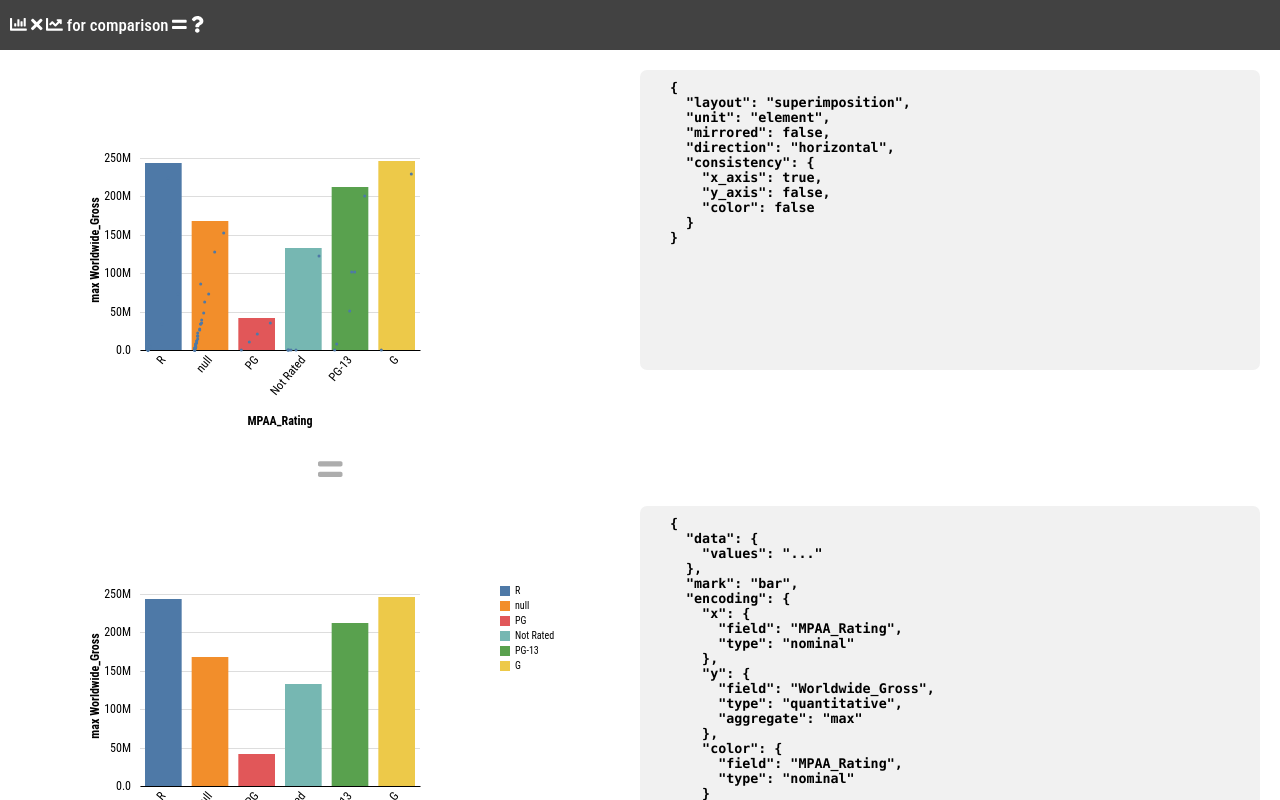
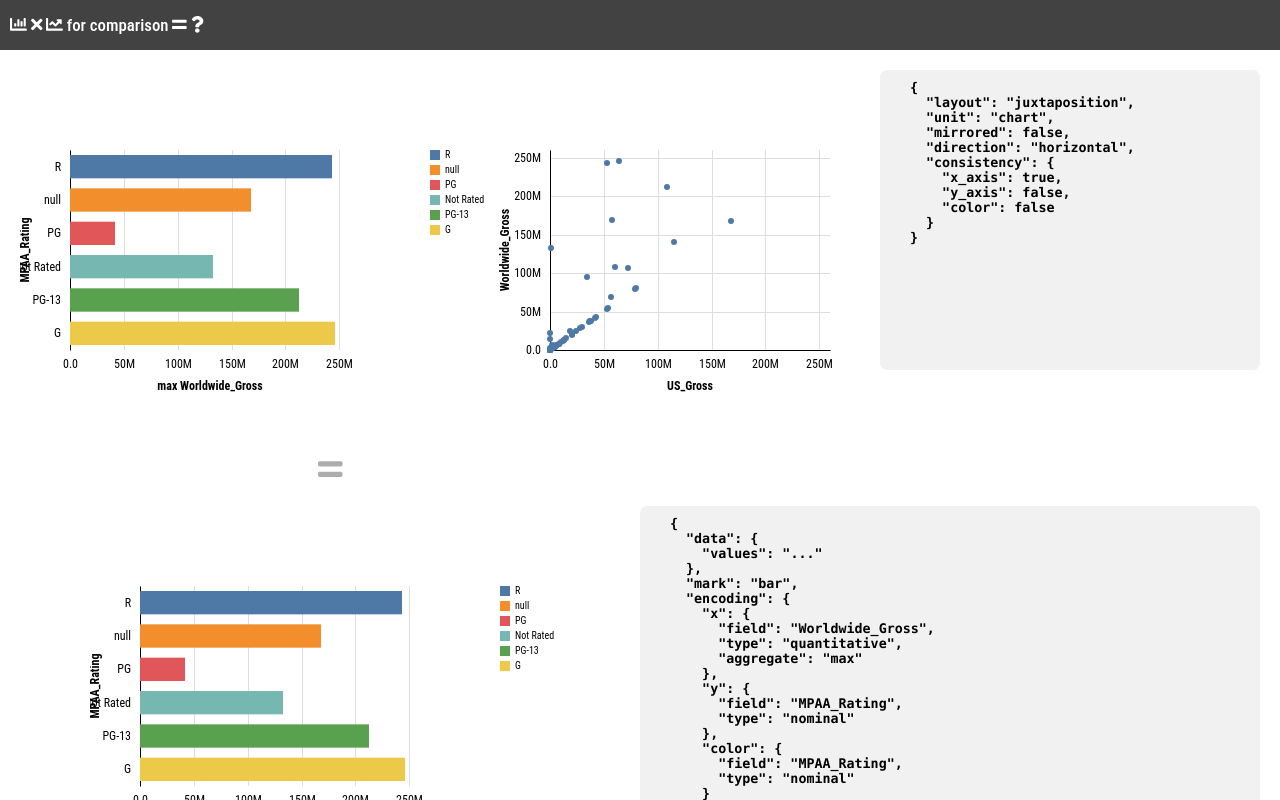
Before and after one commit to sehilyi/comparative-layout-explorer, a React app: page / in a window 1280 px wide. Built offline with nearby package versions, Linux system fonts and the light colour scheme.

Commit message:
Add horizontal bar chart

```diff
--- a/src/components/visualizations/barcharts/index.ts
+++ b/src/components/visualizations/barcharts/index.ts
@@ -1,7 +1,7 @@
 import * as d3 from 'd3';
 import {Spec} from 'src/models/simple-vega-spec';
 import {translate, ifUndefinedGetDefault, uniqueValues} from 'src/useful-factory/utils';
-import {CHART_MARGIN, CHART_SIZE, getBarWidth, getBarColor, getChartSize, _width, _height, _g, _transform, _rect, _y, _x, _fill, _stroke, _stroke_width} from '../design-settings';
+import {CHART_MARGIN, CHART_SIZE, getBarSize, getChartSize, _width, _height, _g, _transform, _rect, _y, _x, _fill, _stroke, _stroke_width, getColor} from '../design-settings';
 import {isUndefined} from 'util';
 import {BarchartStyle} from 'src/models/barchart-style';
 import {renderLegend} from '../legends';
@@ -10,13 +10,10 @@ import {getAggValues} from '../data-handler';
 import {LEGEND_PADDING} from '../legends/default-design';
 import {ScaleBand, ScaleLinear} from 'd3';
 import {DEFAULT_CHART_STYLE} from '../chart-styles';
+import {getDomain} from '../data-handler/domain-calculator';
 
 export function renderSimpleBarChart(ref: SVGSVGElement, spec: Spec) {
-  const {values} = spec.data;
   const {color} = spec.encoding;
-  const {field: xField} = spec.encoding.x, {field: yField, aggregate} = spec.encoding.y;
-
-  const aggValsByKey = getAggValues(values, xField, [yField], aggregate);
 
   d3.select(ref).selectAll('*').remove();
 
@@ -28,11 +25,12 @@ export function renderSimpleBarChart(ref: SVGSVGElement, spec: Spec) {
   const g = d3.select(ref).append(_g)
     .attr(_transform, translate(CHART_MARGIN.left, CHART_MARGIN.top));
 
-  const c = d3.scaleOrdinal()
-    .domain(aggValsByKey.map(d => d[xField]))
-    .range(getBarColor(isUndefined(color) ? 1 : aggValsByKey.map(d => d[xField]).length));
+  const {...domains} = getDomain(spec)
 
-  renderBarChart(g, spec, {x: aggValsByKey.map(d => d[xField]), y: aggValsByKey.map((d: object) => d[yField])}, {...DEFAULT_CHART_STYLE, color: c, colorKey: xField, legend: !isUndefined(color)})
+  renderBarChart(g, spec, {x: domains.x, y: domains.y}, {
+    ...DEFAULT_CHART_STYLE,
+    color: getColor(domains.color), colorKey: domains.cKey, verticalBar: spec.encoding.x.type === "nominal", legend: !isUndefined(color)
+  })
 }
 
 // TODO: only vertical bar charts are handled
@@ -42,11 +40,14 @@ export function renderBarChart(
   domain: {x: string[] | number[], y: string[] | number[]}, // determine the axis range
   styles: BarchartStyle) {
 
-  const {values} = spec.data;
-  const {aggregate} = spec.encoding.y;
-  const aggValues = ifUndefinedGetDefault(styles.altVals, getAggValues(values, spec.encoding.x.field, [spec.encoding.y.field], aggregate));
+  const {verticalBar} = styles
+  const {aggregate} = verticalBar ? spec.encoding.y : spec.encoding.x
+  const {field: nField} = verticalBar ? spec.encoding.x : spec.encoding.y,
+    {field: qField} = verticalBar ? spec.encoding.y : spec.encoding.x
+
+  const aggValues = ifUndefinedGetDefault(styles.altVals, getAggValues(spec.data.values, nField, [qField], aggregate));
   const {x, y} = renderAxes(g, domain.x, domain.y, spec, styles);
-  renderBars(g, aggValues, spec.encoding.y.field, spec.encoding.x.field, uniqueValues(domain.x, "").length, x as ScaleBand<string>, y as ScaleLinear<number, number>, {...styles, colorKey: spec.encoding.x.field})
+  renderBars(g, aggValues, qField, nField, uniqueValues(domain.x, "").length, x as ScaleBand<string>, y as ScaleLinear<number, number>, {...styles})
   if (styles.legend) renderLegend(g.append(_g).attr(_transform, translate(CHART_SIZE.width + CHART_MARGIN.right + LEGEND_PADDING, 0)), styles.color.domain() as string[], styles.color.range() as string[])
 }
 
@@ -55,26 +56,52 @@ export function renderBars(
   data: object[],
   vKey: string,
   gKey: string,
-  numOfX: number,
-  x: d3.ScaleBand<string>,
-  y: d3.ScaleLinear<number, number>,
+  numOfC: number, // TODO: remove this?
+  x: d3.ScaleBand<string> | d3.ScaleLinear<number, number>,
+  y: d3.ScaleLinear<number, number> | d3.ScaleBand<string>,
   styles: BarchartStyle) {
 
-  const {mulSize, shiftBy, yOffsetData, xPreStr, barGap, width, height, stroke, stroke_width} = styles
-  const bandUnitSize = width / numOfX
-  const barWidth = ifUndefinedGetDefault(styles.barWidth, getBarWidth(width, numOfX, barGap) * mulSize) as number;
+  const {mulSize, shiftBy, barOffsetData, xPreStr, barGap, width, height, stroke, stroke_width, verticalBar} = styles
+  let nX: d3.ScaleBand<string>, qX: d3.ScaleLinear<number, number>, qY: d3.ScaleLinear<number, number>, nY: d3.ScaleBand<string>
+  if (verticalBar) {
+    nX = x as d3.ScaleBand<string>
+    qY = y as d3.ScaleLinear<number, number>
+  }
+  else {
+    qX = x as d3.ScaleLinear<number, number>
+    nY = y as d3.ScaleBand<string>
+  }
 
-  g.selectAll('bar')
+  const bars = g.selectAll('.bar')
     .data(data)
     .enter().append(_rect)
     .classed('bar', true)
-    .attr(_y, d => styles.revY ? 0 : y(d[vKey]) + // TOOD: clean up more?
-      (!isUndefined(yOffsetData) && !isUndefined(yOffsetData.filter(_d => _d[gKey] === d[gKey])[0]) ?
-        (- height + y(yOffsetData.filter(_d => _d[gKey] === d[gKey])[0][vKey])) : 0))
-    .attr(_x, d => x(xPreStr + d[gKey]) + bandUnitSize / 2.0 - barWidth / 2.0 + barWidth * shiftBy)
-    .attr(_width, barWidth)
-    .attr(_height, d => (styles.revY ? y(d[vKey]) : height - y(d[vKey])))
     .attr(_fill, d => styles.color(d[styles.colorKey === "" ? vKey : styles.colorKey]) as string)
     .attr(_stroke, stroke)
     .attr(_stroke_width, stroke_width)
+
+  if (verticalBar) {
+    const bandUnitSize = width / numOfC
+    const barWidth = ifUndefinedGetDefault(styles.barSize, getBarSize(width, numOfC, barGap) * mulSize) as number;
+
+    bars
+      .attr(_y, d => styles.revY ? 0 : qY(d[vKey]) + // TOOD: clean up more?
+        (!isUndefined(barOffsetData) && !isUndefined(barOffsetData.filter(_d => _d[gKey] === d[gKey])[0]) ?
+          (- height + qY(barOffsetData.filter(_d => _d[gKey] === d[gKey])[0][vKey])) : 0))
+      .attr(_x, d => nX(xPreStr + d[gKey]) + bandUnitSize / 2.0 - barWidth / 2.0 + barWidth * shiftBy)
+      .attr(_width, barWidth)
+      .attr(_height, d => (styles.revY ? qY(d[vKey]) : height - qY(d[vKey])))
+  }
+  else {
+    const bandUnitSize = height / numOfC
+    const barHeight = ifUndefinedGetDefault(styles.barSize, getBarSize(height, numOfC, barGap) * mulSize) as number;
+
+    bars
+      .attr(_y, d => nY(xPreStr + d[gKey]) + bandUnitSize / 2.0 - barHeight / 2.0 + barHeight * shiftBy)
+      .attr(_x, d => !styles.revX ? 0 : qX(d[vKey]) + // TOOD: clean up more?
+        (!isUndefined(barOffsetData) && !isUndefined(barOffsetData.filter(_d => _d[gKey] === d[gKey])[0]) ?
+          (- width + qY(barOffsetData.filter(_d => _d[gKey] === d[gKey])[0][vKey])) : 0))
+      .attr(_height, barHeight)
+      .attr(_width, d => (!styles.revX ? qX(d[vKey]) : width - qX(d[vKey])))
+  }
 }
--- a/src/components/visualizations/chart-styles/layouts.ts
+++ b/src/components/visualizations/chart-styles/layouts.ts
@@ -1,7 +1,7 @@
 import {Spec} from "src/models/simple-vega-spec";
 
 import {CompSpec, Consistency} from "src/models/comp-spec";
-import {CHART_SIZE, getChartSize, _width, _height, _g, _transform, getBarWidth, NESTING_PADDING} from "../design-settings";
+import {CHART_SIZE, getChartSize, _width, _height, _g, _transform, getBarSize, NESTING_PADDING} from "../design-settings";
 import {ChartStyle} from ".";
 import {getAggregatedDatas} from "../data-handler";
 import d3 = require("d3");
@@ -37,7 +37,7 @@ export function getLayouts(A: Spec, B: Spec, C: CompSpec, consistency: Consisten
         const numOfX = aggD.A.categories.length
         /// TODO: should be consistent with that of /barcharts/index.ts
         const bandUnitSize = S.A.width / numOfX
-        const barWidth = getBarWidth(S.A.width, numOfX, S.A.barGap) * S.A.mulSize
+        const barWidth = getBarSize(S.A.width, numOfX, S.A.barGap) * S.A.mulSize
         /// TODO: should be consistent with that of /axes/index.ts
         const nY = d3.scaleLinear()
           .domain([d3.min([d3.min(aggD.A.values as number[]), 0]), d3.max(aggD.A.values as number[])]).nice()
@@ -55,7 +55,6 @@ export function getLayouts(A: Spec, B: Spec, C: CompSpec, consistency: Consisten
     default:
       break;
   }
-
   return {
     width: chartsp.size.width,
     height: chartsp.size.height,
--- a/src/components/visualizations/chart-styles/style-definitions.ts
+++ b/src/components/visualizations/chart-styles/style-definitions.ts
@@ -6,10 +6,17 @@ import {getAggregatedDatas} from "../data-handler";
 import {isUndefined} from "util";
 import {ChartDomainData} from "../data-handler/domain-calculator";
 import {getColor, getConstantColor} from "../design-settings";
+import {isBarChart} from "..";
 
 // TOOD: any better way to define domains' type?
 export function getStyles(A: Spec, B: Spec, C: CompSpec, consistency: Consistency, d: {A: ChartDomainData, B: ChartDomainData}) {
   let S = {A: {...DEFAULT_CHART_STYLE}, B: {...DEFAULT_CHART_STYLE}}
+
+  // common
+  S.A.verticalBar = (isBarChart(A) && A.encoding.x.type === "nominal")
+  S.B.verticalBar = (isBarChart(B) && B.encoding.x.type === "nominal")
+
+  // by layout
   switch (C.layout) {
     case "juxtaposition":
       if (C.unit === "chart") {
@@ -32,7 +39,7 @@ export function getStyles(A: Spec, B: Spec, C: CompSpec, consistency: Consistenc
       else if (C.unit === "element") {
         if (C.direction === "vertical") { // stacked bar
           S.B.noAxes = true
-          S.B.yOffsetData = getAggregatedDatas(A, B).A.data
+          S.B.barOffsetData = getAggregatedDatas(A, B).A.data
         }
         else if (C.direction === "horizontal") { // grouped bar
           S.A.shiftBy = -0.5
--- a/src/components/visualizations/comp-charts.ts
+++ b/src/components/visualizations/comp-charts.ts
@@ -215,7 +215,7 @@ export function renderBlend(ref: SVGSVGElement, A: Spec, B: Spec, C: CompSpec) {
         aggD.A.categories.length,
         x as ScaleBand<string>, y as ScaleLinear<number, number>,
         // {color: getConstantColor(i + 1), cKey: "key"},
-        {...DEFAULT_CHART_STYLE, yOffsetData})
+        {...DEFAULT_CHART_STYLE, barOffsetData: yOffsetData})
     }
     renderLegend(
       g.append(_g).attr(_transform, translate(CHART_SIZE.width + LEGEND_PADDING, 0)),
--- a/src/components/visualizations/data-handler/domain-calculator.ts
+++ b/src/components/visualizations/data-handler/domain-calculator.ts
@@ -56,19 +56,15 @@ export function getDomainByLayout(A: Spec, B: Spec, C: CompSpec, consistency: Co
     ack = DomainA.cKey
     bck = DomainB.cKey
   }
+  Bs = {axis: {x: bx, y: by}, c: bc, cKey: bck}
 
   // exceptions
-  if (C.layout === "juxtaposition" && C.unit === "element" && isBarChart(A) && isBarChart(B)) {
+  if (C.layout === "juxtaposition" && C.unit === "element" && C.direction === "vertical" && isBarChart(A) && isBarChart(B)) {
     // consistency.x_axis and y_axis are always true
-    ax = bx = DomainAB.x
-    ay = by = C.direction === "horizontal" ? DomainAB.y : getDomainSumByKeys(  // stacked bar chart
+    ay = by = getDomainSumByKeys(  // stacked bar chart
       getAggValues(A.data.values, A.encoding.x.field, [A.encoding.y.field], A.encoding.y.aggregate).concat(
         getAggValues(B.data.values, B.encoding.x.field, [B.encoding.y.field], B.encoding.y.aggregate)),
-      A.encoding.x.field, B.encoding.x.field,
-      A.encoding.y.field, B.encoding.y.field)
-    ac = bc = [""]
-    ack = bck = ""
-    Bs = {axis: {x: bx, y: by}, c: bc, cKey: bck}
+      A.encoding.x.field, B.encoding.x.field, A.encoding.y.field, B.encoding.y.field)
   }
   else if ((C.layout === "juxtaposition" && C.unit === "chart") || (C.layout === "superimposition" && C.unit === "chart") &&
     isScatterplot(A) && isScatterplot(B) && consistency.color) {
@@ -78,23 +74,12 @@ export function getDomainByLayout(A: Spec, B: Spec, C: CompSpec, consistency: Co
       typeof B.encoding.color !== "undefined" ? DomainB.color : [""]
     ack = bck = typeof A.encoding.color !== "undefined" ? DomainA.cKey :
       typeof B.encoding.color !== "undefined" ? DomainB.cKey : A.encoding.x.field
-    Bs = {axis: {x: bx, y: by}, c: bc, cKey: bck}
   }
   else if ((C.layout === "superimposition" && C.unit === "element")) {
     // nesting
     if (isBarChart(A) && isBarChart(B)) {
-      ax = DomainA.x
-      ay = DomainA.y
-
-      ac = [""]
-      ack = A.encoding.x.field  // default, not meaningful
-
-      bx = bc = DomainB.x  // color by x-axis as a default
-      bck = B.encoding.x.field
-
       let axes: AxisDomainData[] = []
       let nested = getAggValuesByTwoKeys(A.data.values, A.encoding.x.field, B.encoding.x.field, A.encoding.y.field, A.encoding.y.aggregate)
-      Bs = {...Bs, c: bc, cKey: bck}
       for (let i = 0; i < ax.length; i++) {
         let by = nested[i].values.map((d: object) => d["value"])
         axes.push({x: bx, y: by})
@@ -102,16 +87,7 @@ export function getDomainByLayout(A: Spec, B: Spec, C: CompSpec, consistency: Co
       Bs = {...Bs, axis: axes}
     }
     else if (isBarChart(A) && isScatterplot(B)) {
-      ax = DomainA.x
-      ay = DomainA.y
-
-      ac = DomainA.color
-      bc = DomainB.color
-      ack = DomainA.cKey
-      bck = DomainB.cKey
-
       let axes: AxisDomainData[] = []
-      Bs = {...Bs, c: bc, cKey: bck}
       for (let i = 0; i < ax.length; i++) {
         let filteredData = oneOfFilter(B.data.values, A.encoding.x.field, ax[i])
         let bx = filteredData.map(d => d[B.encoding.x.field])
--- a/src/components/visualizations/design-settings.ts
+++ b/src/components/visualizations/design-settings.ts
@@ -48,13 +48,13 @@ export const DEFAULT_FONT = "Roboto Condensed"
 // bar
 export const BAR_GAP = 10
 export const GAP_BETWEEN_CHARTS = 20
-export const MAX_BAR_WIDTH = 100
+export const MAX_BAR_SIZE = 100
 
 export const BAR_COLOR = '#4E79A7'
 export const BAR_COLOR2 = '#F28E2B'
 
-export function getBarWidth(cw: number, n: number, g: number) {
-  return d3.min([cw / n - g as number, MAX_BAR_WIDTH])
+export function getBarSize(cw: number, n: number, g: number) {
+  return d3.min([cw / n - g as number, MAX_BAR_SIZE])
 }
 export function getBarColor(n: number) {
   const pallete = CATEGORICAL_COLORS.concat(CATEGORICAL_COLORS_DARKER)
--- a/src/components/visualizations/index.ts
+++ b/src/components/visualizations/index.ts
@@ -29,16 +29,16 @@ export function getExampleSpecs(): {A: Spec, B: Spec, C: CompSpec} {
       },
       mark: "bar",
       encoding: {
-        x: {field: "MPAA_Rating", type: "nominal"},
-        y: {field: "Worldwide_Gross", type: "quantitative", aggregate: "max"},
+        x: {field: "Worldwide_Gross", type: "quantitative", aggregate: "max"},
+        y: {field: "MPAA_Rating", type: "nominal"},
         color: {field: "MPAA_Rating", type: "nominal"}
       }
     },
     C: {
       ...DEFAULT_COMP_SPEC,
-      layout: "superimposition",
+      layout: "juxtaposition",
       // direction: "vertical",
-      unit: "element",
+      unit: "chart",
       // mirrored: false,
       consistency: {
         x_axis: true, y_axis: false, color: false
@@ -105,6 +105,8 @@ export function canRenderCompChart(A: Spec, B: Spec, C: CompSpec) {
   // exceptions
   if ((isScatterplot(A) || isScatterplot(B)) && C.layout === "juxtaposition" && C.unit === "element") can = false
   if (isScatterplot(A) && C.layout === "superimposition" && C.unit === "element") can = false
+  if (C.layout === "juxtaposition" && C.unit === "element" &&
+    (A.encoding.x.type !== B.encoding.x.type || A.encoding.y.type !== B.encoding.y.type)) can = false
 
   if (!can) console.log("error: such comparison is not supported.")
   return can
@@ -117,14 +119,15 @@ export function getChartType(spec: Spec): ChartTypes {
   else return "scatterplot"
 }
 export function isBarChart(spec: Spec) {
-  return spec.mark === "bar" &&
-    spec.encoding.x.type === 'nominal' && spec.encoding.y.type === 'quantitative';
+  return spec.mark === "bar" && (
+    (spec.encoding.x.type === 'nominal' && spec.encoding.y.type === 'quantitative') ||
+    (spec.encoding.x.type === 'quantitative' && spec.encoding.y.type === 'nominal'))
 }
 export function isScatterplot(spec: Spec) {
   return spec.mark === "point" &&
-    spec.encoding.x.type === 'quantitative' && spec.encoding.y.type === 'quantitative';
+    spec.encoding.x.type === 'quantitative' && spec.encoding.y.type === 'quantitative'
 }
 export function isLineChart(spec: Spec) {
   return spec.mark === "line" &&
-    spec.encoding.x.type === 'nominal' && spec.encoding.y.type === 'quantitative';  // TODO: should add ordinal?
+    spec.encoding.x.type === 'nominal' && spec.encoding.y.type === 'quantitative'  // TODO: should add ordinal?
 }
```
Also changed, not shown: src/components/visualizations/axes/index.ts (+28 -27 lines), src/components/visualizations/chart-styles/index.ts (+8 -5 lines).
